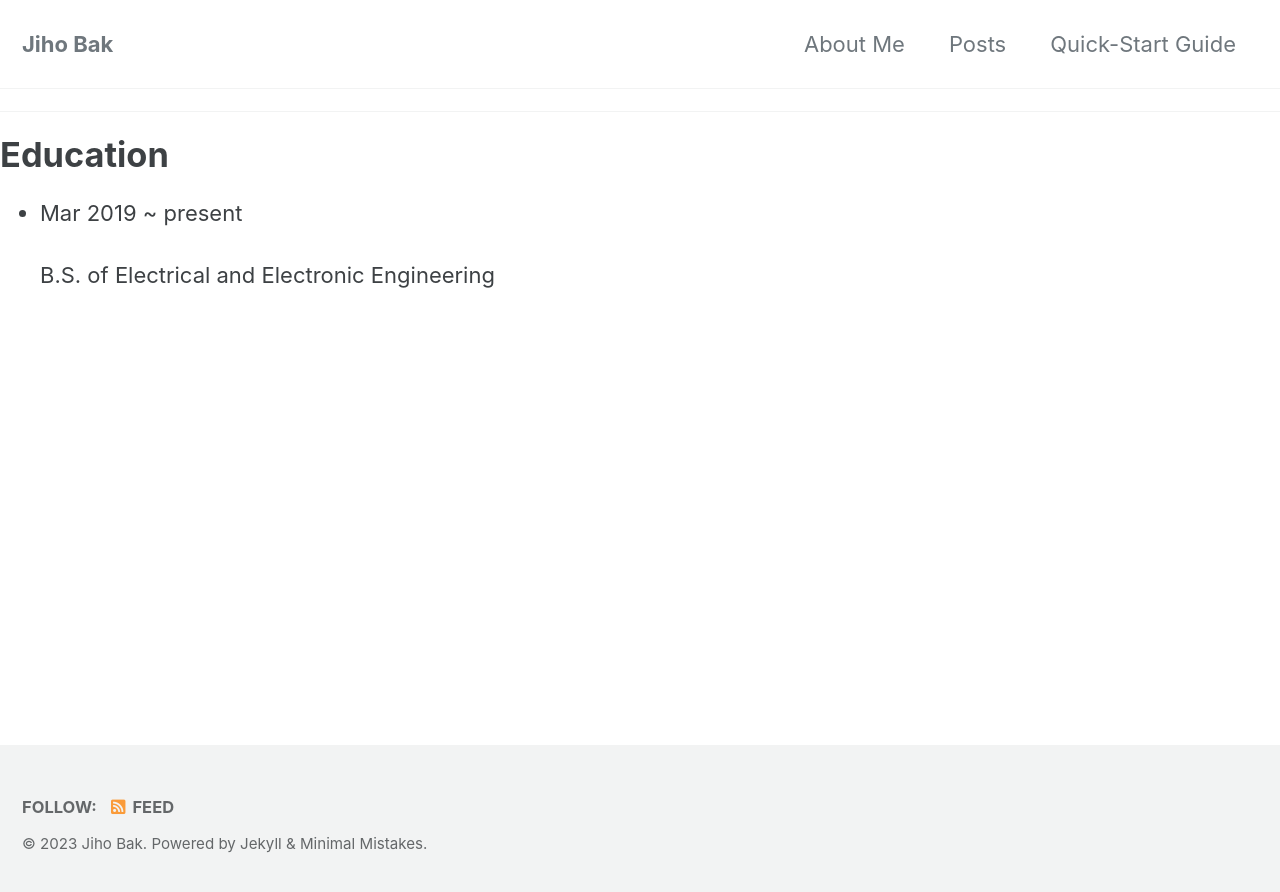
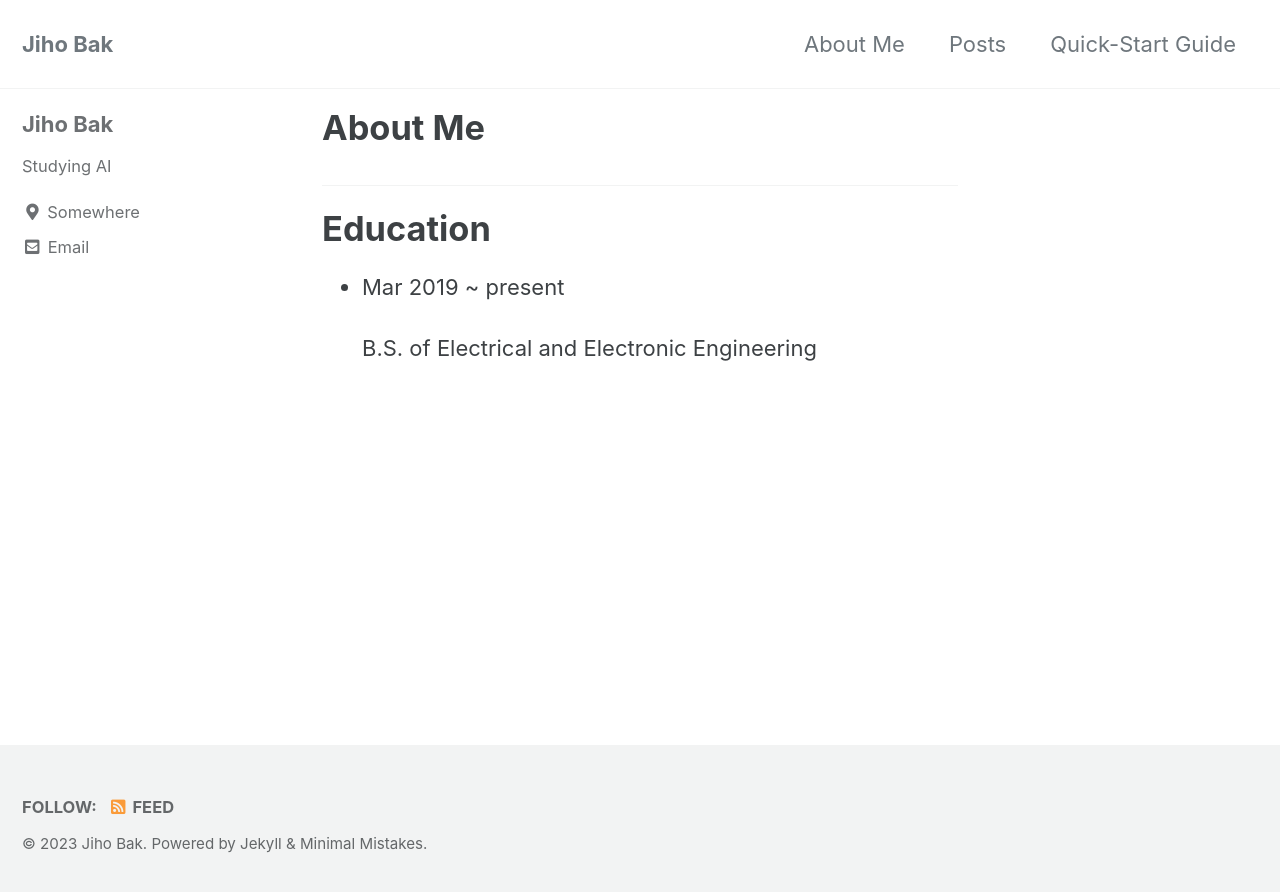
Before and after one commit to jiho314/jiho314.github.io, a Jekyll site: the page built from _pages/about.md, in a window 1280 px wide. Shown: the top 892 px of the page. Built offline with Jekyll 4.4.1, drawn with Linux system fonts in a browser that asks for light colours; cached includes are drawn as plain includes; our own code applies the rules of GitHub Pages for plain Markdown files; part of the change alters nothing that is shown.

Commit message:
page_config

```diff
--- a/_config.yml
+++ b/_config.yml
@@ -290,3 +290,11 @@ defaults:
       comments: # true
       share: true
       related: true
+
+  # _pages:
+  - scope:
+      path: "_pages"
+      type: pages
+    values:
+      layout: single
+      author_profile: true
```
